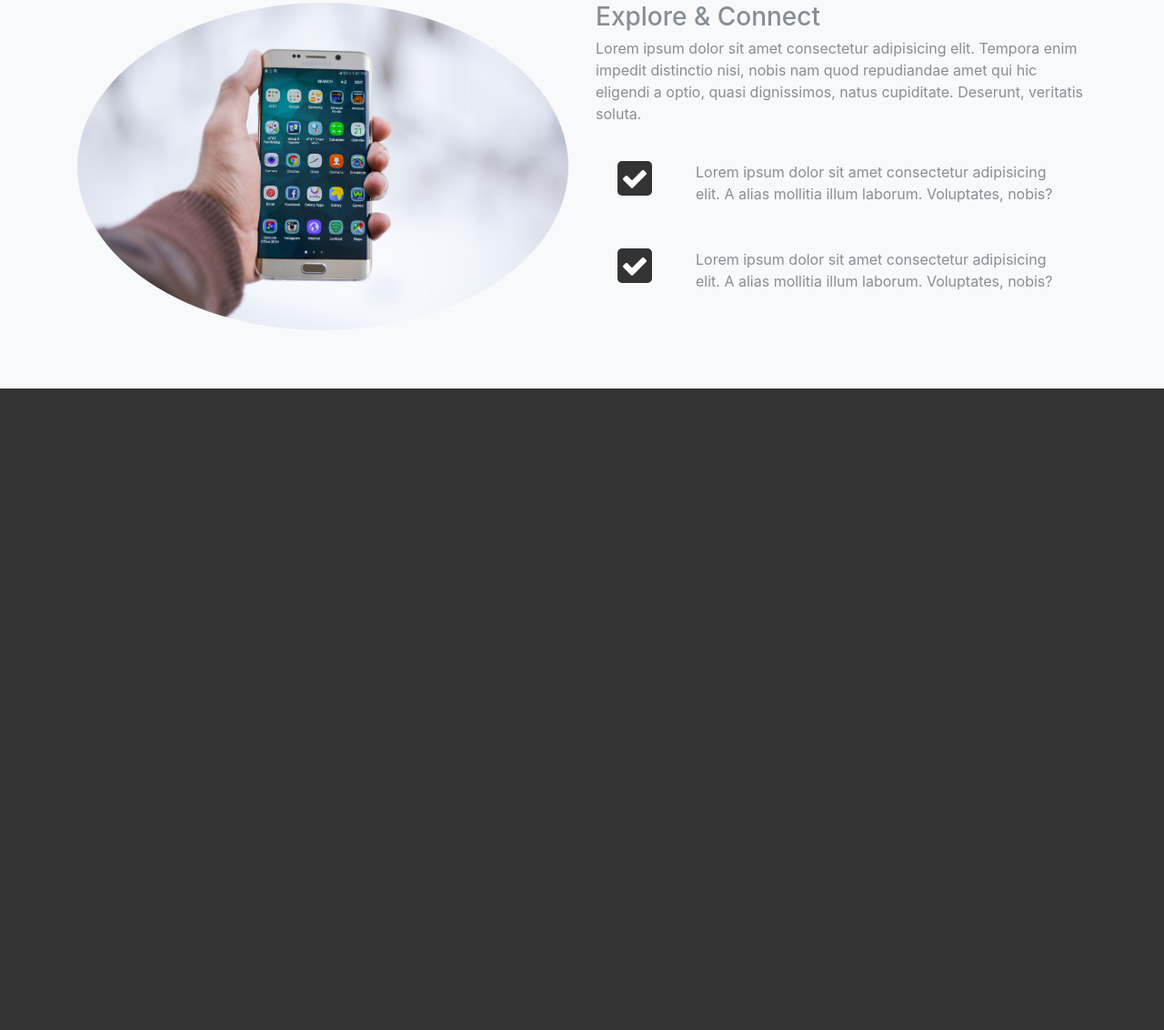
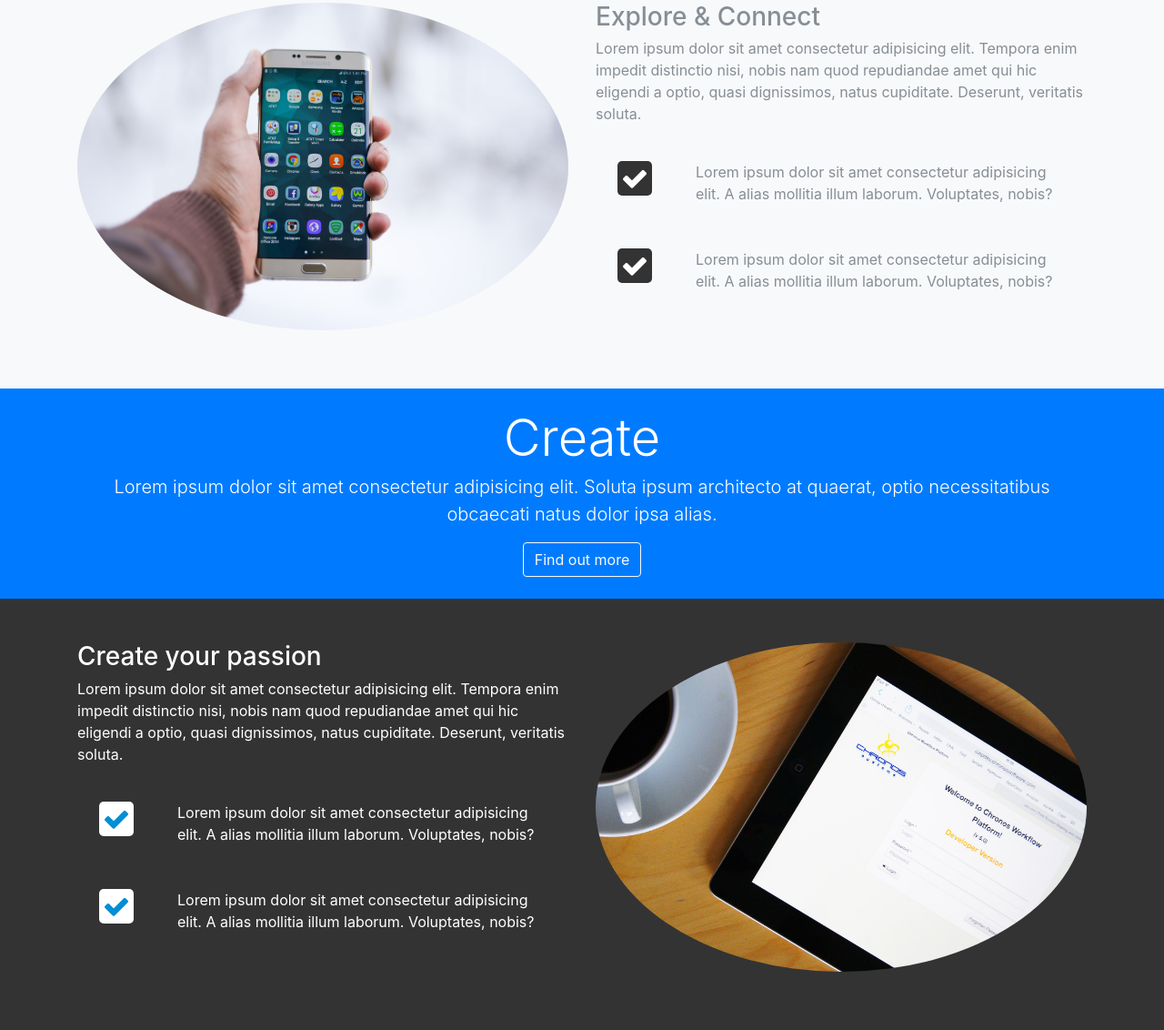
Before and after one commit to VisheshSingh/LoopLab, a website: page src/index.html in a window 1280 px wide. Shown: the part 977-2109 px from the top of the page at 91% size. Before the commit the page ends 1404 px from the top, so only its background shows below. Drawn offline with Linux system fonts and the light colour scheme.

Commit message:
Create section added

```diff
--- a/src/index.html
+++ b/src/index.html
@@ -26,7 +26,7 @@
                             <a href="#explorehead" class="nav-link">Explore</a>
                         </li>
                         <li class="nav-item">
-                            <a href="#create" class="nav-link">Create</a>
+                            <a href="#createhead" class="nav-link">Create</a>
                         </li>
                         <li class="nav-item">
                             <a href="#share" class="nav-link">Share</a>
@@ -133,6 +133,49 @@
                 </div>
             </div>
         </section>
+
+        <!--CREATE HEAD-->
+        <section id="createhead" class="bg-primary">
+                <div class="container">
+                    <div class="row">
+                        <div class="col text-center">
+                            <div class="p-4">
+                                <h1 class="display-4">Create</h1>
+                                <p class="lead">Lorem ipsum dolor sit amet consectetur adipisicing elit. Soluta ipsum architecto at quaerat, optio necessitatibus obcaecati natus dolor ipsa alias.</p>
+                                <a href="" class="btn btn-outline-light">Find out more</a>
+                            </div>
+                        </div>
+                    </div>
+                </div>
+            </section>
+
+            <!--CREATE SECTION-->
+        <section id="createsection" class="py-5">
+                <div class="container">
+                    <div class="row">
+                        <div class="col-md-6">
+                                <h3>Create your passion</h3>
+                                <p>Lorem ipsum dolor sit amet consectetur adipisicing elit. Tempora enim impedit distinctio nisi, nobis nam quod repudiandae amet qui hic eligendi a optio, quasi dignissimos, natus cupiditate. Deserunt, veritatis soluta.</p>
+                                    <div class="d-flex flex-row">
+                                            <div class="p-4 align-self-start">
+                                                <i class="fa fa-check"></i>
+                                            </div>
+                                            <div class="p-4 align-self-end">Lorem ipsum dolor sit amet consectetur adipisicing elit. A alias mollitia illum laborum. Voluptates, nobis?</div>
+                                    </div>
+                                    <div class="d-flex flex-row">
+                                            <div class="p-4 align-self-start">
+                                                <i class="fa fa-check"></i>
+                                            </div>
+                                            <div class="p-4 align-self-end">Lorem ipsum dolor sit amet consectetur adipisicing elit. A alias mollitia illum laborum. Voluptates, nobis?</div>
+                                    </div>
+                        </div>
+                        <div class="col-md-6">
+                                <img src="img/create-section1.jpg" alt="" class="img-fluid mb-3 rounded-circle">
+                        </div>
+                    </div>
+                </div>
+            </section>
+
         <script src="js/jquery.min.js"></script>
         <script src="js/popper.min.js"></script>
         <script src="js/bootstrap.min.js"></script>
```
Also changed, not shown: src/img/create-section1.jpg (added).
